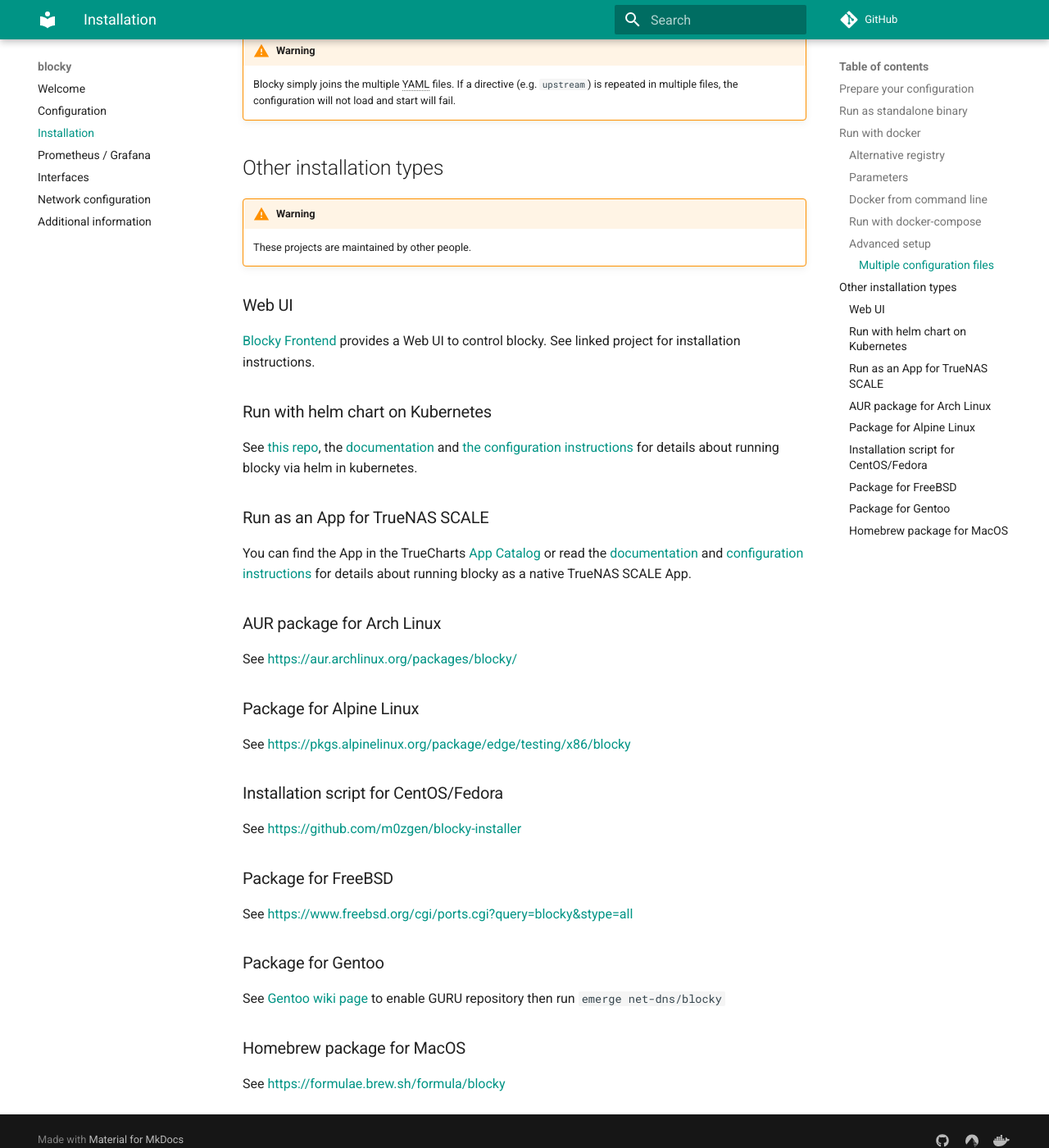
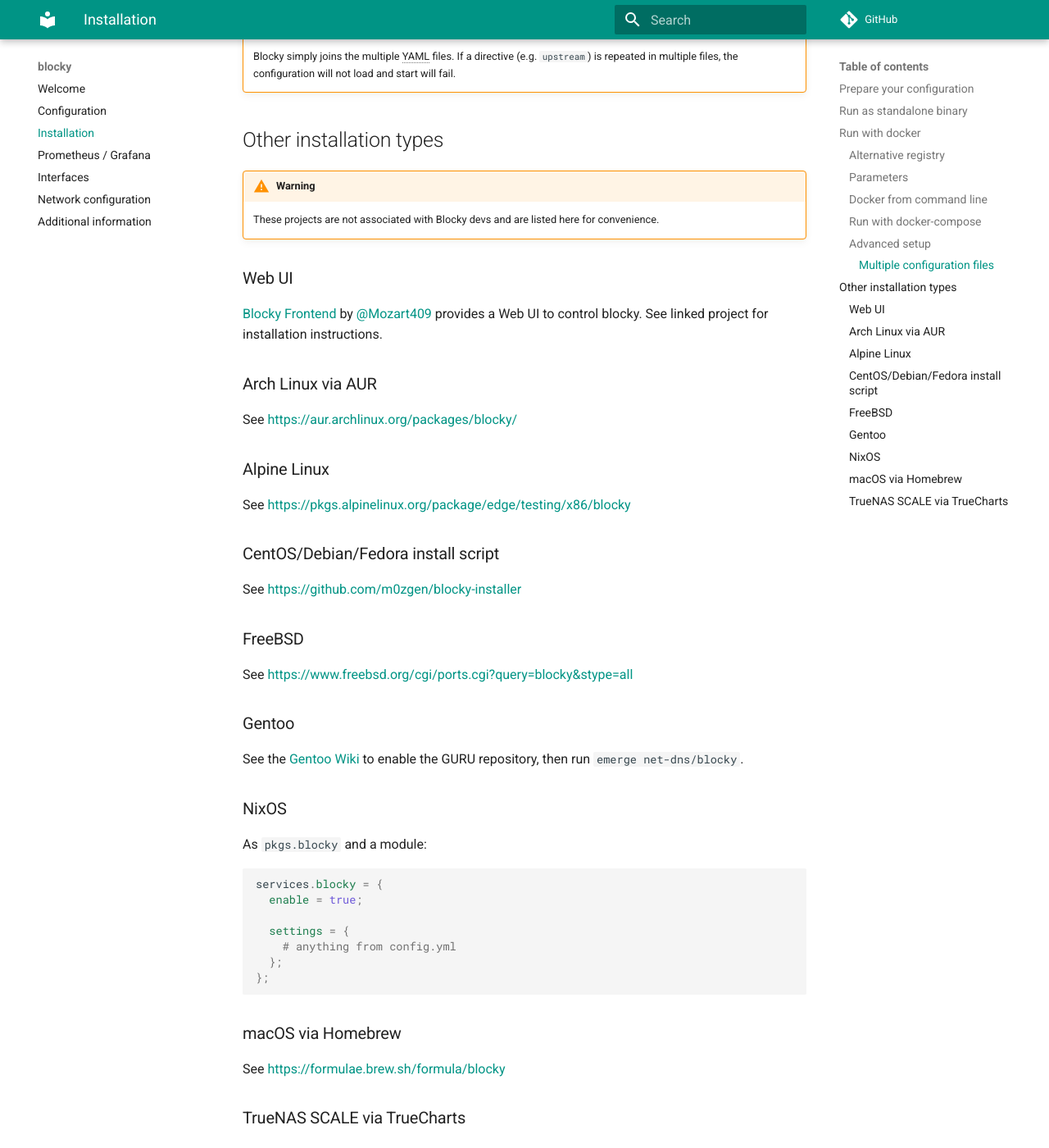
Before and after one commit to 0xERR0R/blocky, an MkDocs documentation site: the page built from docs/installation.md, in a window 1280 px wide and 1400 px high, scrolled down 3123 px. Shown: the whole window at 82% size. Built offline with MkDocs 1.6.1 and Material for MkDocs 9.7.7, drawn with Linux system fonts in a browser that asks for light colours; comment, search, counter and statistics services are not loaded; the version menu is left out; some of the changed text lies outside the part shown.

Commit message:
docs(installation): remove Kubernetes and cleanup list

````diff
--- a/docs/installation.md
+++ b/docs/installation.md
@@ -4,7 +4,6 @@
 
 * Run as standalone binary
 * Run as docker container
-* Kubernetes with helm chart
 
 ## Prepare your configuration
 
@@ -147,46 +146,54 @@
 
 !!! warning
 
-    These projects are maintained by other people.
+    These projects are not associated with Blocky devs and are listed here for convenience.
 
 ### Web UI
 
-[Blocky Frontend](https://github.com/Mozart409/blocky-frontend) provides a Web UI to control blocky. See linked project for installation instructions.
+[Blocky Frontend](https://github.com/Mozart409/blocky-frontend) by [@Mozart409](https://github.com/Mozart409) provides a Web UI to control blocky.
+See linked project for installation instructions.
 
-### Run with helm chart on Kubernetes
-
-See [this repo](https://github.com/truecharts/charts/tree/master/charts/enterprise/blocky),
-the [documentation](https://truecharts.org/docs/charts/enterprise/blocky/)
-and [the configuration instructions](https://truecharts.org/docs/charts/enterprise/blocky/installation-notes) for details about running blocky via helm in kubernetes.
-
-### Run as an App for TrueNAS SCALE
-
-You can find the App in the TrueCharts [App Catalog](https://truecharts.org/docs/manual/SCALE%20Apps/Adding-TrueCharts)
-or read the [documentation](https://truecharts.org/docs/charts/enterprise/blocky/)
-and [ configuration instructions](https://truecharts.org/docs/charts/enterprise/blocky/installation-notes) for details about running blocky as a native TrueNAS SCALE App.
-
-### AUR package for Arch Linux
+### Arch Linux via AUR
 
 See [https://aur.archlinux.org/packages/blocky/](https://aur.archlinux.org/packages/blocky/)
 
-### Package for Alpine Linux
+### Alpine Linux
 
 See [https://pkgs.alpinelinux.org/package/edge/testing/x86/blocky](https://pkgs.alpinelinux.org/package/edge/testing/x86/blocky)
 
-### Installation script for CentOS/Fedora
+### CentOS/Debian/Fedora install script
 
 See [https://github.com/m0zgen/blocky-installer](https://github.com/m0zgen/blocky-installer)
 
-### Package for FreeBSD
+### FreeBSD
 
 See [https://www.freebsd.org/cgi/ports.cgi?query=blocky&stype=all](https://www.freebsd.org/cgi/ports.cgi?query=blocky&stype=all)
 
-### Package for Gentoo
+### Gentoo
 
-See [Gentoo wiki page](https://wiki.gentoo.org/wiki/Project:GURU/Information_for_End_Users) to enable GURU repository then run `emerge net-dns/blocky`
+See the [Gentoo Wiki](https://wiki.gentoo.org/wiki/Project:GURU/Information_for_End_Users) to enable the GURU repository, then run `emerge net-dns/blocky`.
 
-### Homebrew package for MacOS
+### NixOS
+
+As `pkgs.blocky` and a module:
+
+```nix
+services.blocky = {
+  enable = true;
+
+  settings = {
+    # anything from config.yml
+  };
+};
+```
+
+### macOS via Homebrew
 
 See [https://formulae.brew.sh/formula/blocky](https://formulae.brew.sh/formula/blocky)
 
+### TrueNAS SCALE via TrueCharts
+
+See [https://truecharts.org/charts/enterprise/blocky/](https://truecharts.org/charts/enterprise/blocky/)
+(TrueCharts is not an official TrueNAS project)
+
 --8<-- "docs/includes/abbreviations.md"
````
